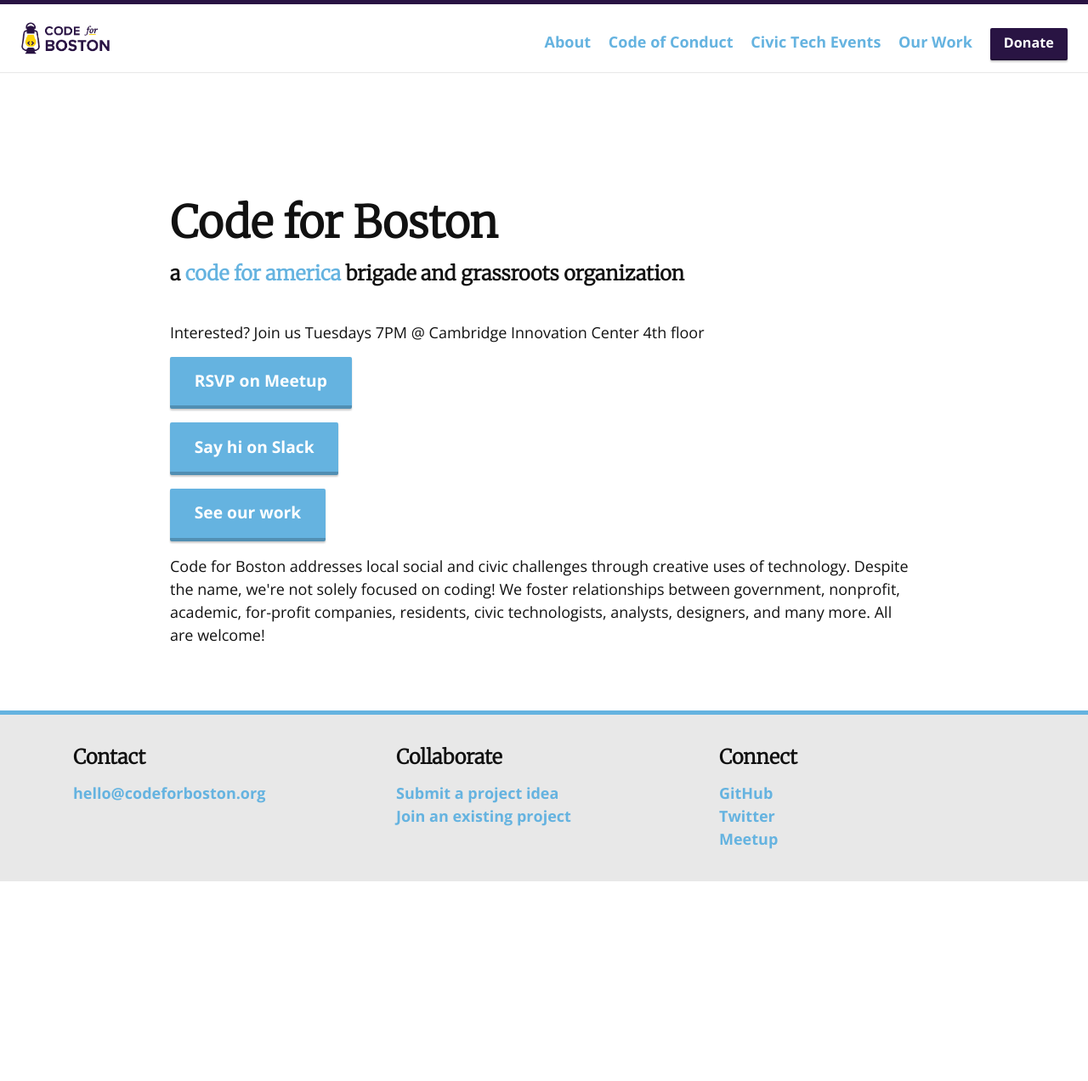
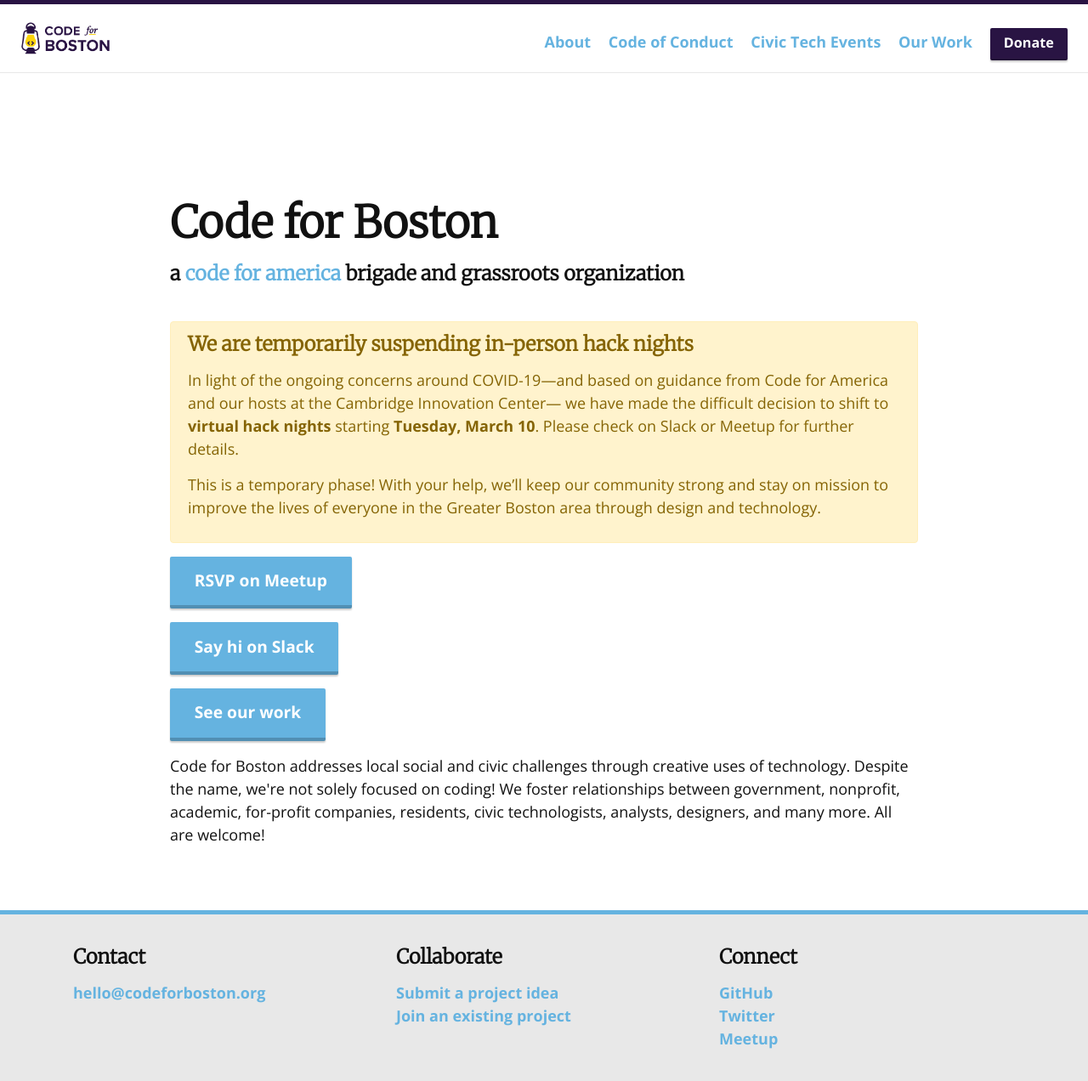
Before and after one commit to codeforboston/codeforboston.org, a Jekyll site: the page built from index.html, in a window 1280 px wide. Shown: the whole page at 85% size. Built offline with Jekyll 4.4.1, drawn with Linux system fonts in a browser that asks for light colours; nearby versions of some CDN libraries; before the commit the page ends 1037 px from its top, so only the background shows below that.

Commit message:
Added alert regarding the shift to virtual hack nights

```diff
--- a/index.html
+++ b/index.html
@@ -8,7 +8,24 @@
     <h1>Code for Boston</h1>
     <h3>a <a href='https://www.codeforamerica.org/' target=_blank>code for america</a> brigade and grassroots organization</h3><br>
 
-    <p>Interested?  Join us Tuesdays 7PM @ Cambridge Innovation Center 4th floor</p>
+    <div class="alert alert-warning">
+        <h3 class="alert-heading">We are temporarily suspending in-person hack nights</h3>
+
+        <p>
+            In light of the ongoing concerns around COVID-19&mdash;and based on
+            guidance from Code for America and our hosts at the Cambridge
+            Innovation Center&mdash; we have made the difficult decision to
+            shift to <strong>virtual hack nights</strong> starting <strong>Tuesday, March 10</strong>.
+            Please check on Slack or Meetup for further details.
+        </p>
+        <p>
+            This is a temporary phase! With your help, we&rsquo;ll keep our community
+            strong and stay on mission to improve the lives of everyone in the
+            Greater Boston area through design and technology.
+        </p>
+    </div>
+
+    <!-- <p>Interested?  Join us Tuesdays 7PM @ Cambridge Innovation Center 4th floor</p> -->
 
     <div class="btn-group btn-group-vertical">
       <a href="{{site.meetup_url}}" class="btn-secondary">RSVP on Meetup</a>
```
